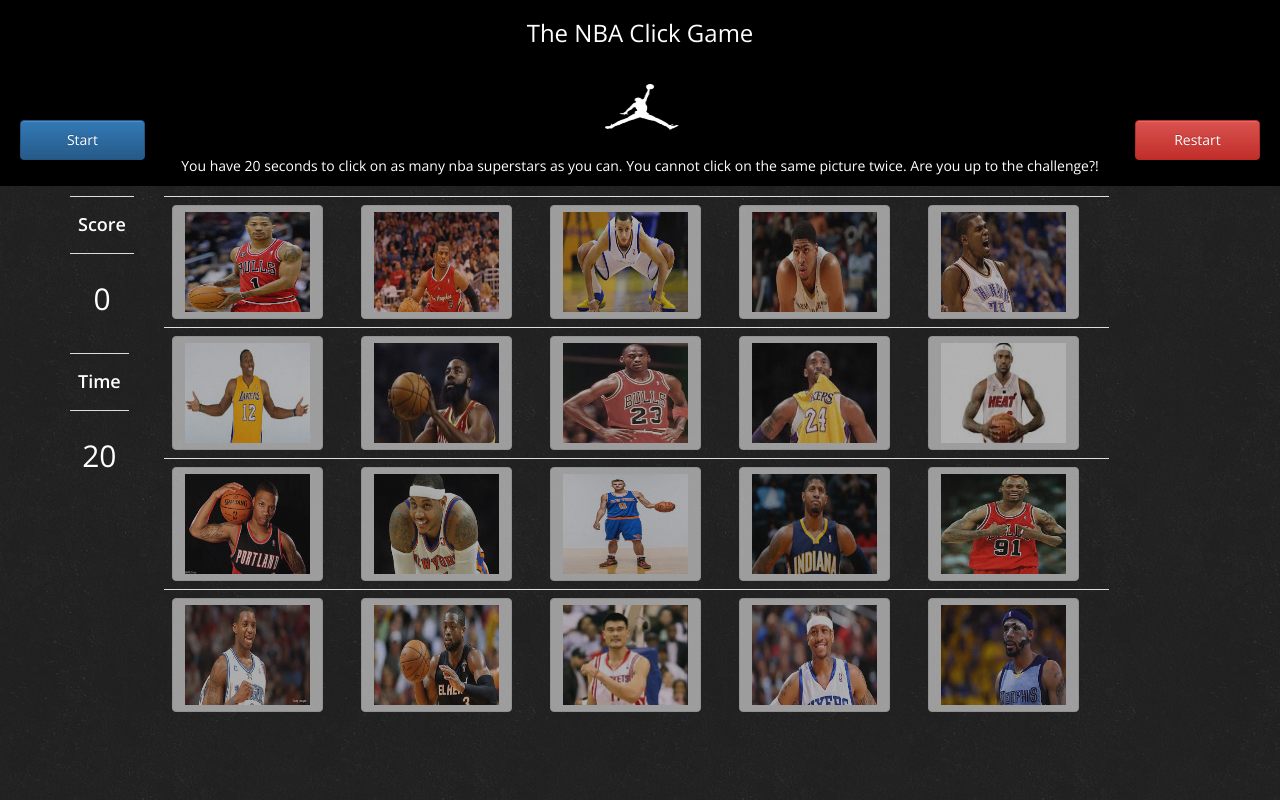
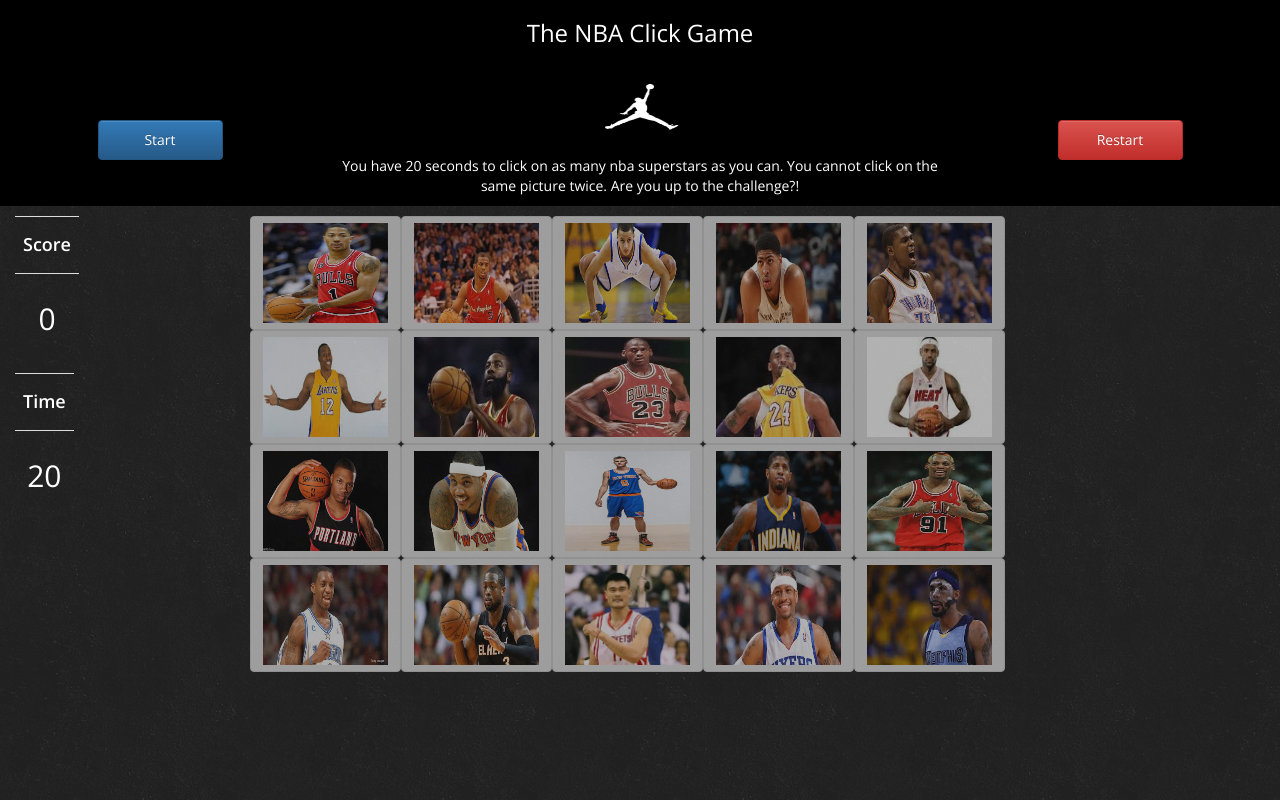
Before and after one commit to ibaena/nbaClickgame, a PHP site: page / in a window 1280 px wide. Run offline with PHP 8.4, Linux system fonts and the light colour scheme.

Commit message:
updated table repsonisiveness as well as buttons

```diff
--- a/home.html
+++ b/home.html
@@ -20,21 +20,23 @@
   <header class="container-fluid">
 
     <div class="row">
-
-
+    <div class="col-xs-12 col-sm-3">
+      <button class="btn btn-primary" id="start">Start</button>
+    </div>
+    <div class="col-xs-12 col-sm-6">
       <h3>The NBA Click Game</h3>
       <img src="img/nbalogo.jpg" class="logo">
       <p>You have 20 seconds to click on as many nba superstars as you can. You cannot click on the same picture twice. Are you up to the challenge?!</p>
-
-
-      <button class="btn btn-primary" id="start">Start</button>
+    </div>
+    <div class="col-xs-12 col-sm-3">
       <button class="btn btn-danger" id="restart">Restart</button>
+    </div>
 
     </div>
   </header>
 
 
-  <div class="container">
+  <div class="container-fluid">
     <div class="row">
       <aside>
         <div class="col-xs-12 col-sm-2">
@@ -63,7 +65,7 @@
         </div>
       </aside>
       <div class="col-xs-12 col-sm-10">
-        <table class="table">
+        <table class="table-responsive">
           <tr>
             <td>
               <button class="btn btn-default nbaImg" disabled="true"><img src="img/rose.jpg"></button>
--- a/style.css
+++ b/style.css
@@ -17,25 +17,8 @@
 header{
   text-align: center;
   width: 100%;
-  background-image: url(img/nbalogo.jpg);
+  background-color: black;
   margin-bottom: 10px;
-}
-
-
-.btn-primary {
-  position: absolute;
-  top: 120px;
-  left: 20px;
-  height: 40px;
-  width: 125px;
-}
-
-.btn-danger {
-  position: absolute;
-  top: 120px;
-  right: 20px;
-  height: 40px;
-  width: 125px;
 }
 
 aside{
@@ -46,6 +29,30 @@
 
 }
 
+table{
+    margin-left:auto;
+    margin-right:auto;
+    text-align: center;
+}
+
+.btn-primary {
+  /*position: absolute;*/
+  margin-top: 120px;
+  top: 120px;
+  left: 20px;
+  height: 40px;
+  width: 125px;
+}
+
+.btn-danger {
+ /* position: absolute;*/
+ margin-top: 120px;
+  top: 120px;
+  right: 20px;
+  height: 40px;
+  width: 125px;
+}
+
 .logo{
   width: 200px;
 
```
